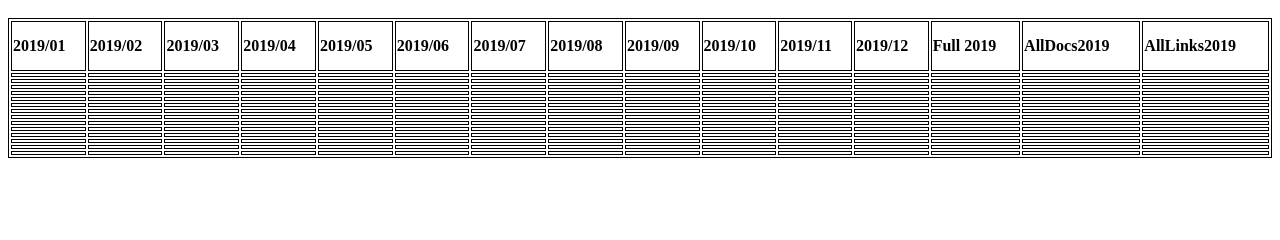
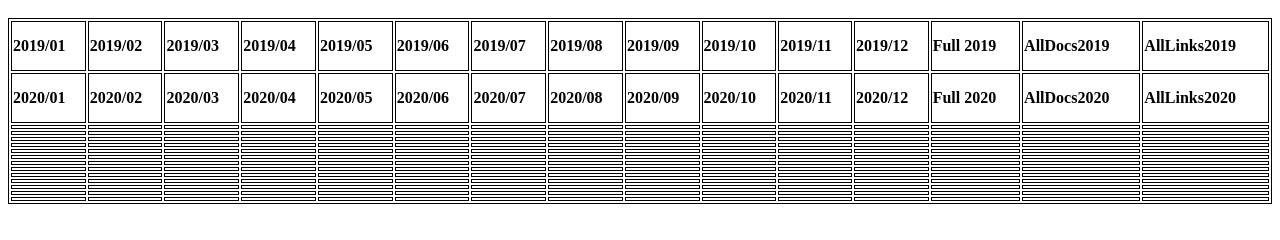
Before and after one commit to bluewworks/Academic-Peniseve, a plain HTML site: page index.html in a window 1280 px wide. Shown: the part 48-288 px from the top of the page. Drawn offline with Linux system fonts and the light colour scheme.

Commit message:
Update index.html

```diff
--- a/index.html
+++ b/index.html
@@ -19,21 +19,21 @@
     <th>AllLinks2019</th>
   </tr>
   <tr>
-    <td></td>
-    <td></td>
-    <td></td>
-    <td></td>
-    <td></td>
-    <td></td>
-    <td></td>
-    <td></td>
-    <td></td>
-    <td></td>
-    <td></td>
-    <td></td>
-    <td></td>
-    <td></td>
-    <td></td>
+    <th>2020/01</th>
+    <th>2020/02</th>
+    <th>2020/03</th>
+    <th>2020/04</th>
+    <th>2020/05</th>
+    <th>2020/06</th>
+    <th>2020/07</th>
+    <th>2020/08</th>
+    <th>2020/09</th>
+    <th>2020/10</th>
+    <th>2020/11</th>
+    <th>2020/12</th>
+    <th>Full 2020</th>
+    <th>AllDocs2020</th>
+    <th>AllLinks2020</th>
   </tr>
   <tr>
     <td></td>
```
